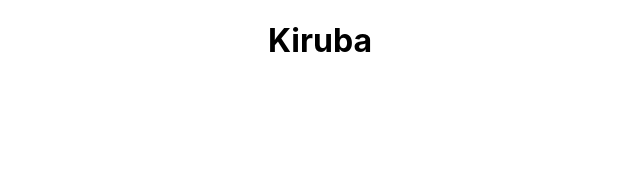
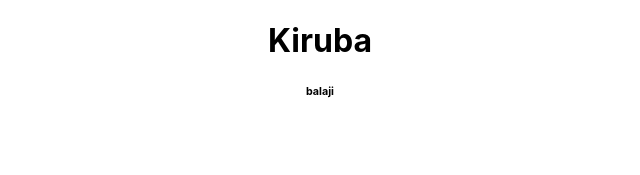
Before and after one commit to Food-Delivery-App/Client, a React (Create React App) app: page / in a window 1280 px wide. Shown: the top 175 px of the page, without its empty margins (320-960 px from the left). Built offline with nearby package versions, Linux system fonts and the light colour scheme.

Commit message:
balaji 16/10/2020 commit

```diff
--- a/src/App.js
+++ b/src/App.js
@@ -6,6 +6,7 @@ function App() {
   return (
     <div className="App">
       <h1>Kiruba</h1>
+      <h6>balaji </h6>
     </div>
   );
 }
```
